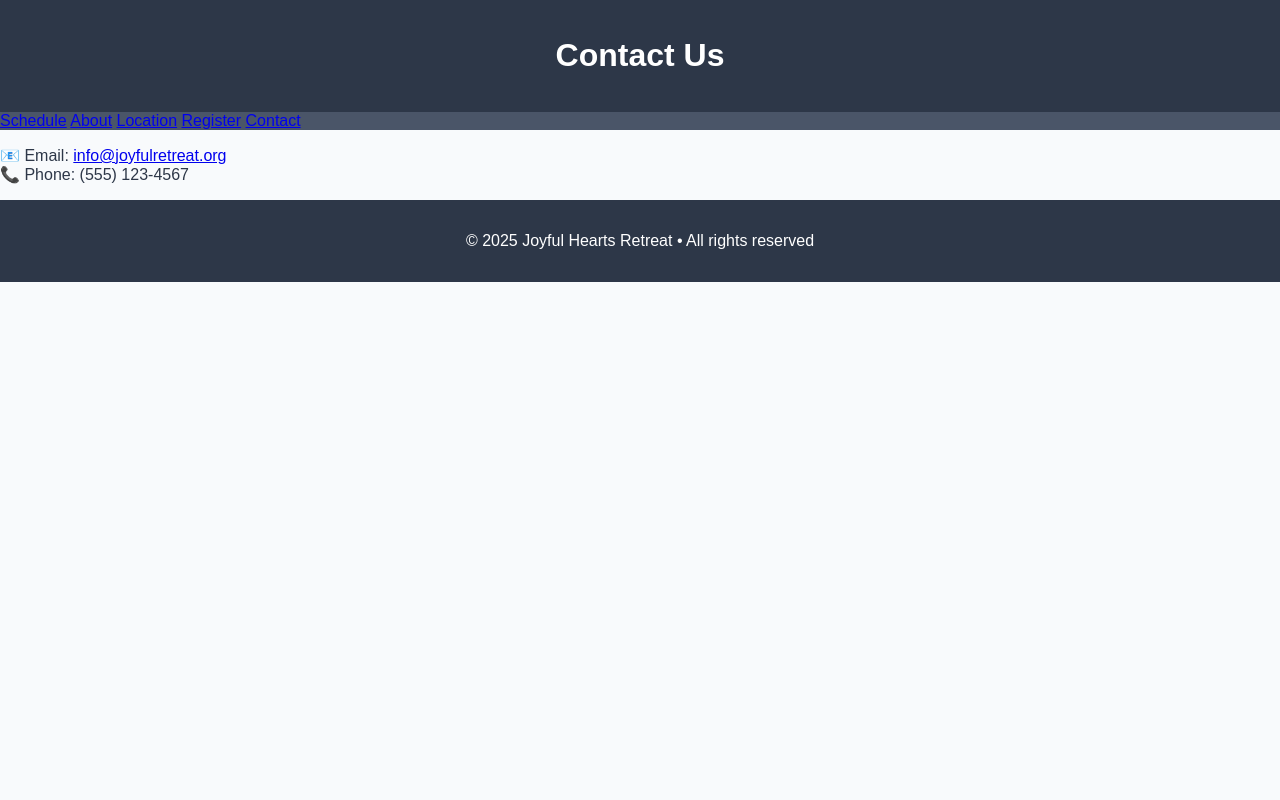
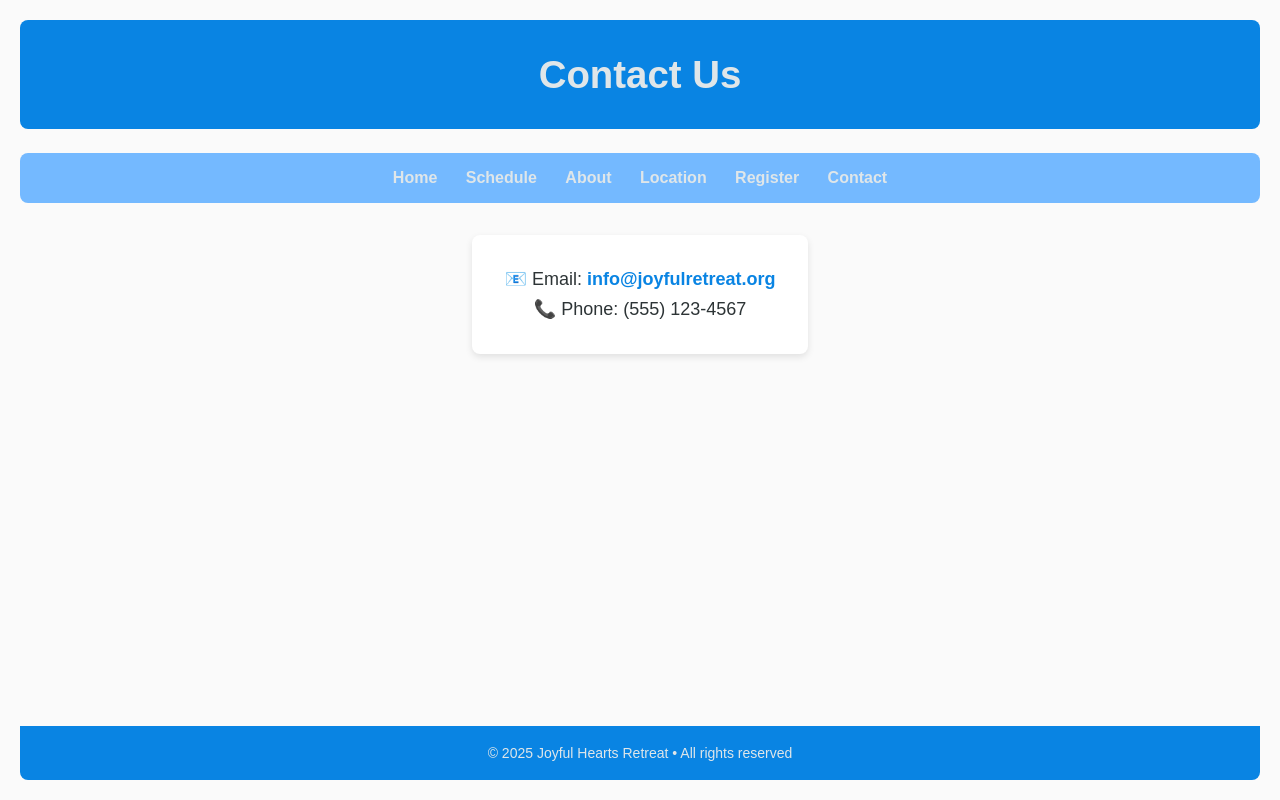
Before and after one commit to doulos-test/doulos-test.github.io, a plain HTML site: page html/retreat2025/contact.html in a window 1280 px wide. Drawn offline with Linux system fonts and the light colour scheme.

Commit message:
add css to each file in retreat
fix css to be consistent

```diff
--- /dev/null
+++ b/css/retreat2025/about.css
@@ -0,0 +1,79 @@
+/* Reset and base */
+* {
+    box-sizing: border-box;
+    margin: 0;
+    padding: 0;
+  }
+
+  body {
+    font-family: 'Segoe UI', Tahoma, Geneva, Verdana, sans-serif;
+    background-color: #f4f7f8;
+    color: #333;
+    line-height: 1.6;
+    padding: 1rem;
+    min-height: 100vh;
+    display: flex;
+    flex-direction: column;
+  }
+
+  /* Header */
+  header {
+    background-color: #2c3e50;
+    color: #ecf0f1;
+    padding: 1.5rem 1rem;
+    text-align: center;
+    margin-bottom: 1rem;
+    border-radius: 6px;
+  }
+
+  header h1 {
+    font-size: 2.25rem;
+    font-weight: 700;
+  }
+
+  /* Navigation */
+  nav {
+    background-color: #34495e;
+    padding: 0.75rem 1rem;
+    border-radius: 6px;
+    margin-bottom: 1.5rem;
+    text-align: center;
+  }
+
+  nav a {
+    color: #ecf0f1;
+    text-decoration: none;
+    margin: 0 1rem;
+    font-weight: 600;
+    font-size: 1rem;
+    transition: color 0.3s ease;
+  }
+
+  nav a:hover,
+  nav a:focus {
+    color: #1abc9c;
+    outline: none;
+  }
+
+  /* Section */
+  section {
+    background-color: #ffffff;
+    padding: 1.5rem 1rem;
+    border-radius: 6px;
+    max-width: 700px;
+    margin: 0 auto 2rem;
+    box-shadow: 0 2px 6px rgba(0,0,0,0.1);
+    font-size: 1.125rem;
+    text-align: center;
+  }
+
+  /* Footer */
+  footer {
+    background-color: #2c3e50;
+    color: #bdc3c7;
+    text-align: center;
+    padding: 1rem;
+    margin-top: auto;
+    font-size: 0.875rem;
+    border-radius: 0 0 6px 6px;
+  }
--- /dev/null
+++ b/css/retreat2025/contact.css
@@ -0,0 +1,97 @@
+/* Reset and base styles */
+* {
+    box-sizing: border-box;
+    margin: 0;
+    padding: 0;
+  }
+
+  body {
+    font-family: 'Arial', sans-serif;
+    background: #fafafa;
+    color: #2d3436;
+    line-height: 1.6;
+    padding: 20px;
+    min-height: 100vh;
+    display: flex;
+    flex-direction: column;
+  }
+
+  /* Header */
+  header {
+    background-color: #0984e3;
+    color: #dfe6e9;
+    padding: 1.5rem;
+    text-align: center;
+    border-radius: 8px;
+    margin-bottom: 1.5rem;
+  }
+
+  header h1 {
+    font-size: 2.4rem;
+    font-weight: 700;
+  }
+
+  /* Navigation */
+  nav {
+    background-color: #74b9ff;
+    padding: 0.75rem 1rem;
+    border-radius: 8px;
+    margin-bottom: 2rem;
+    text-align: center;
+  }
+
+  nav a {
+    color: #dfe6e9;
+    text-decoration: none;
+    margin: 0 12px;
+    font-weight: 600;
+    font-size: 1rem;
+    transition: color 0.3s ease;
+  }
+
+  nav a:hover,
+  nav a:focus {
+    color: #0984e3;
+    outline: none;
+  }
+
+  /* Section */
+  section {
+    background-color: #ffffff;
+    max-width: 650px;
+    margin: 0 auto 3rem;
+    padding: 1.8rem 2rem;
+    border-radius: 8px;
+    box-shadow: 0 3px 7px rgba(0, 0, 0, 0.1);
+    font-size: 1.125rem;
+    text-align: center;
+    color: #2d3436;
+  }
+
+  section p {
+    line-height: 1.7;
+    font-weight: 500;
+  }
+
+  section a {
+    color: #0984e3;
+    text-decoration: none;
+    font-weight: 600;
+  }
+
+  section a:hover,
+  section a:focus {
+    text-decoration: underline;
+    outline: none;
+  }
+
+  /* Footer */
+  footer {
+    background-color: #0984e3;
+    color: #dfe6e9;
+    text-align: center;
+    padding: 1rem;
+    margin-top: auto;
+    font-size: 0.875rem;
+    border-radius: 0 0 8px 8px;
+  }
--- /dev/null
+++ b/css/retreat2025/location.css
@@ -0,0 +1,91 @@
+/* Reset and base */
+* {
+    box-sizing: border-box;
+    margin: 0;
+    padding: 0;
+  }
+
+  body {
+    font-family: 'Helvetica Neue', Helvetica, Arial, sans-serif;
+    background-color: #eef2f3;
+    color: #2c3e50;
+    line-height: 1.5;
+    padding: 20px;
+    min-height: 100vh;
+    display: flex;
+    flex-direction: column;
+  }
+
+  /* Header */
+  header {
+    background-color: #1f618d;
+    color: #f0f3f4;
+    padding: 1.5rem;
+    text-align: center;
+    border-radius: 8px;
+    margin-bottom: 1.5rem;
+  }
+
+  header h1 {
+    font-size: 2.5rem;
+    font-weight: 700;
+  }
+
+  /* Navigation */
+  nav {
+    background-color: #2874a6;
+    padding: 0.75rem 1rem;
+    border-radius: 8px;
+    margin-bottom: 2rem;
+    text-align: center;
+  }
+
+  nav a {
+    color: #d4e6f1;
+    text-decoration: none;
+    margin: 0 15px;
+    font-weight: 600;
+    font-size: 1rem;
+    transition: color 0.25s ease;
+  }
+
+  nav a:hover,
+  nav a:focus {
+    color: #f39c12;
+    outline: none;
+  }
+
+  /* Section */
+  section {
+    background-color: #ffffff;
+    max-width: 720px;
+    margin: 0 auto 3rem;
+    padding: 1.75rem 2rem;
+    border-radius: 8px;
+    box-shadow: 0 4px 8px rgba(0,0,0,0.1);
+    font-size: 1.125rem;
+    color: #34495e;
+    text-align: center;
+  }
+
+  section p {
+    margin-bottom: 1.2rem;
+    line-height: 1.6;
+  }
+
+  section strong {
+    font-weight: 700;
+    font-size: 1.25rem;
+    color: #1a5276;
+  }
+
+  /* Footer */
+  footer {
+    background-color: #1f618d;
+    color: #d6dbdf;
+    text-align: center;
+    padding: 1rem;
+    margin-top: auto;
+    font-size: 0.875rem;
+    border-radius: 0 0 8px 8px;
+  }
--- a/html/retreat2025/contact.html
+++ b/html/retreat2025/contact.html
@@ -4,7 +4,7 @@
   <meta charset="UTF-8" />
   <meta name="viewport" content="width=device-width, initial-scale=1.0" />
   <title>Contact Us</title>
-  <link rel="stylesheet" href="../../css/style.css" />
+  <link rel="stylesheet" href="../../css/retreat2025/contact.css" />
 </head>
 <body>
   <header>
@@ -12,6 +12,7 @@
   </header>
 
   <nav>
+    <a href="../../index.html">Home</a>
     <a href="home.html">Schedule</a>
     <a href="about.html">About</a>
     <a href="location.html">Location</a>
```
Also changed, not shown: html/retreat2025/about.html (+2 -1 lines), html/retreat2025/home.html (+1 -1 lines), html/retreat2025/location.html (+2 -1 lines), html/retreat2025/register.html (+1 -0 lines).
